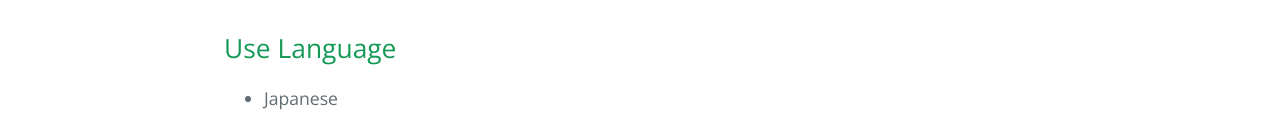
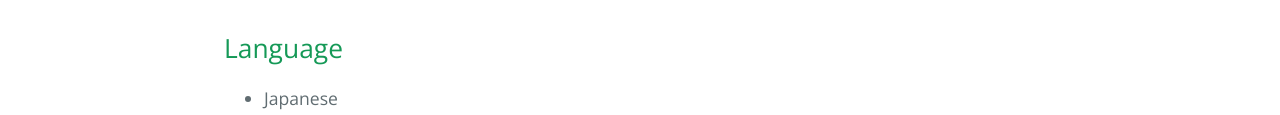
Before and after one commit to Kuni88/Kuni88.github.io, a plain HTML site: page index.html in a window 1280 px wide. Shown: the part 628-743 px from the top of the page. Drawn offline with nearby package versions, Linux system fonts and the light colour scheme.

Commit message:
modify 'Language'

```diff
--- a/index.html
+++ b/index.html
@@ -31,7 +31,7 @@
 </ul>
 
 <h2>
-<a id="use-language" class="anchor" href="#use-language" aria-hidden="true"><span class="octicon octicon-link"></span></a>Use Language</h2>
+<a id="use-language" class="anchor" href="#use-language" aria-hidden="true"><span class="octicon octicon-link"></span></a>Language</h2>
 
 <ul>
 <li>Japanese </li>
```
